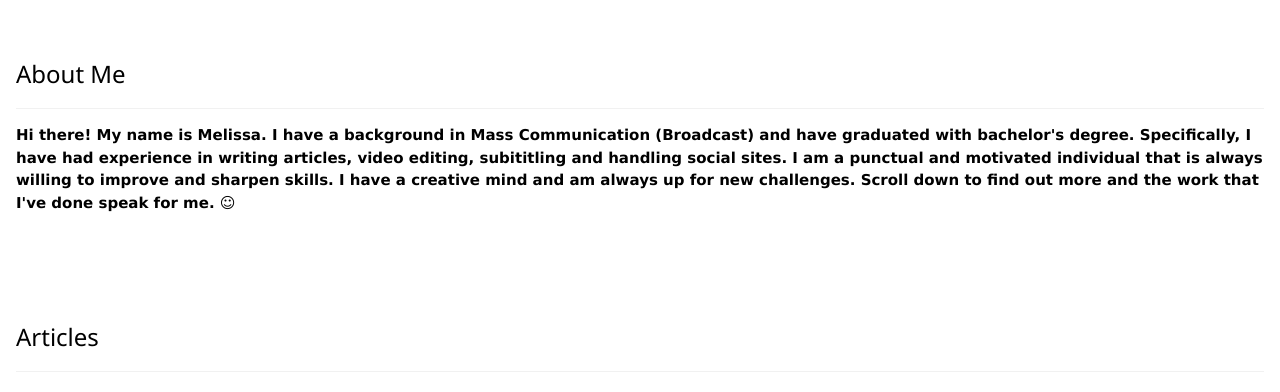
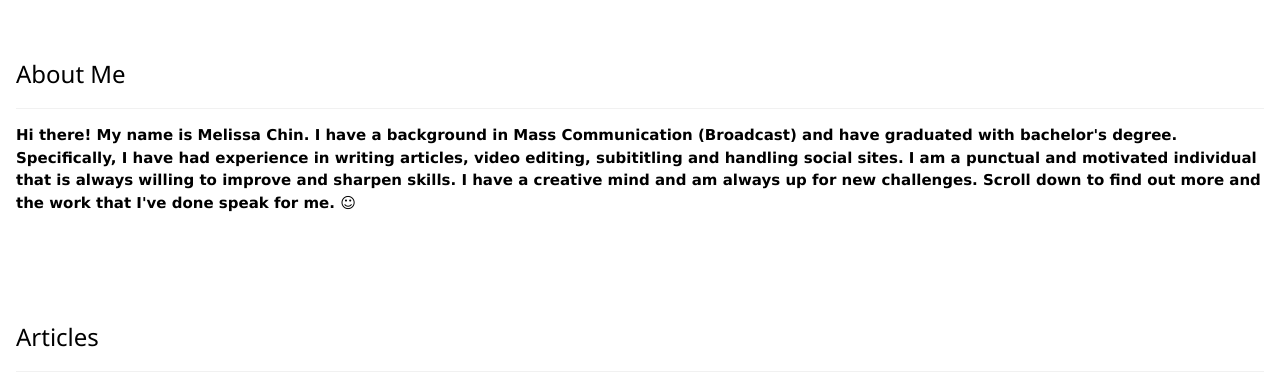
Before and after one commit to melissacsmay/melissacsmay.github.io, a plain HTML site: page index.html in a window 1280 px wide. Shown: the part 962-1354 px from the top of the page. Drawn offline with nearby package versions, Linux system fonts and the light colour scheme.

Commit message:
Update index.html

```diff
--- a/index.html
+++ b/index.html
@@ -46,7 +46,7 @@
  <!-- About Section -->
   <div class="w3-container w3-padding-32" id="about me">
     <h3 class="w3-border-bottom w3-border-light-grey w3-padding-16">About Me</h3>
-    <p>Hi there! My name is Melissa. I have a background in Mass Communication (Broadcast) and have graduated with bachelor's degree. Specifically, I have had experience in writing articles, video editing, subititling and handling social sites. I am a punctual and motivated individual that is always willing to improve and sharpen skills. I have a creative mind and am always up for new challenges. Scroll down to find out more and the work that I've done speak for me. &#x263A; </p>
+    <p>Hi there! My name is Melissa Chin. I have a background in Mass Communication (Broadcast) and have graduated with bachelor's degree. Specifically, I have had experience in writing articles, video editing, subititling and handling social sites. I am a punctual and motivated individual that is always willing to improve and sharpen skills. I have a creative mind and am always up for new challenges. Scroll down to find out more and the work that I've done speak for me. &#x263A; </p>
   </div>
 
 
```
